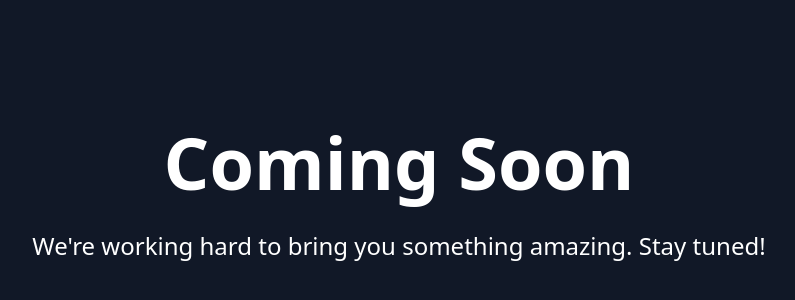
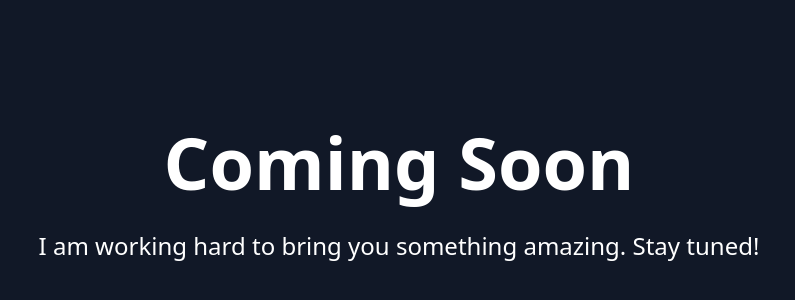
Before and after one commit to theMomo93/Portfolio, a Next.js app: page /about in a window 1280 px wide. Shown: the part 206-506 px from the top of the page, without its empty margins (241-1036 px from the left). Built offline with nearby package versions, Linux system fonts and the light colour scheme.

Commit message:
stay tuned

```diff
--- a/pages/about.js
+++ b/pages/about.js
@@ -8,7 +8,7 @@
     </div>
     <h1 class="text-5xl md:text-7xl text-white font-bold mb-8 z-10">Coming Soon</h1>
     <p class="text-white text-xl md:text-2xl">
-        We're working hard to bring you something amazing. Stay tuned!
+        I am working hard to bring you something amazing. Stay tuned!
     </p>
 </div>
     </div>
```
